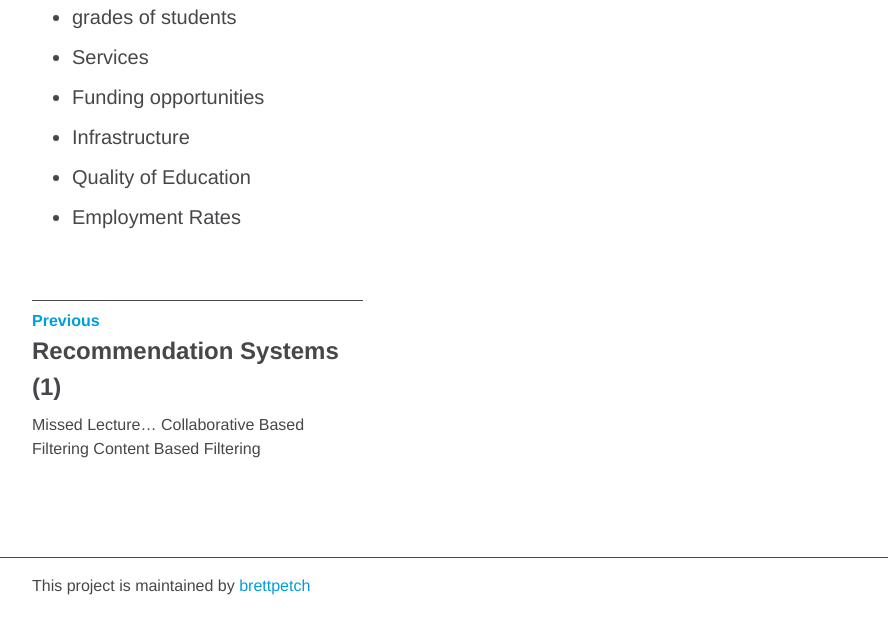
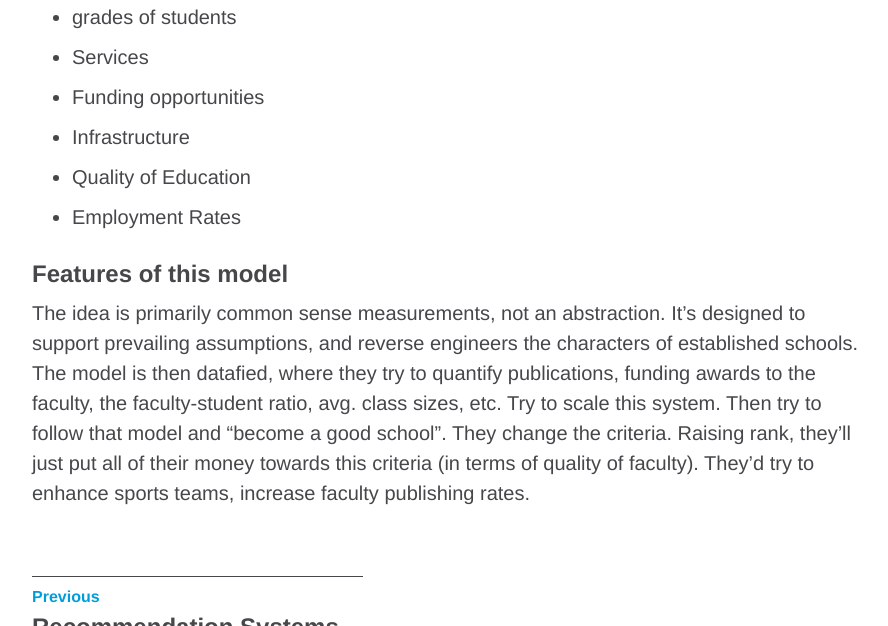
Before and after one commit to brettpetch/MIT-2157, a Jekyll site: the page built from _posts/2020-02-06-9.md, in a window 1280 px wide and 900 px high, scrolled down 4088 px, cut to the strip 0-626 px from the top of the window. Shown: the whole strip, without its empty margins (112-1000 px from the left). Built offline with Jekyll 4.4.1, drawn with Linux system fonts in a browser that asks for light colours; comment, search, counter and statistics services are not loaded.

Commit message:
commit final notes

```diff
--- a/_posts/2020-02-06-9.md
+++ b/_posts/2020-02-06-9.md
@@ -57,3 +57,6 @@ In terms of what of she was talking about, what are the problems with the colleg
 - Infrastructure
 - Quality of Education
 - Employment Rates
+
+### Features of this model
+The idea is primarily common sense measurements, not an abstraction. It's designed to support prevailing assumptions, and reverse engineers the characters of established schools. The model is then datafied, where they try to quantify publications, funding awards to the faculty, the faculty-student ratio, avg. class sizes, etc. Try to scale this system. Then try to follow that model and "become a good school". They change the criteria. Raising rank, they'll just put all of their money towards this criteria (in terms of quality of faculty). They'd try to enhance sports teams, increase faculty publishing rates.
```
